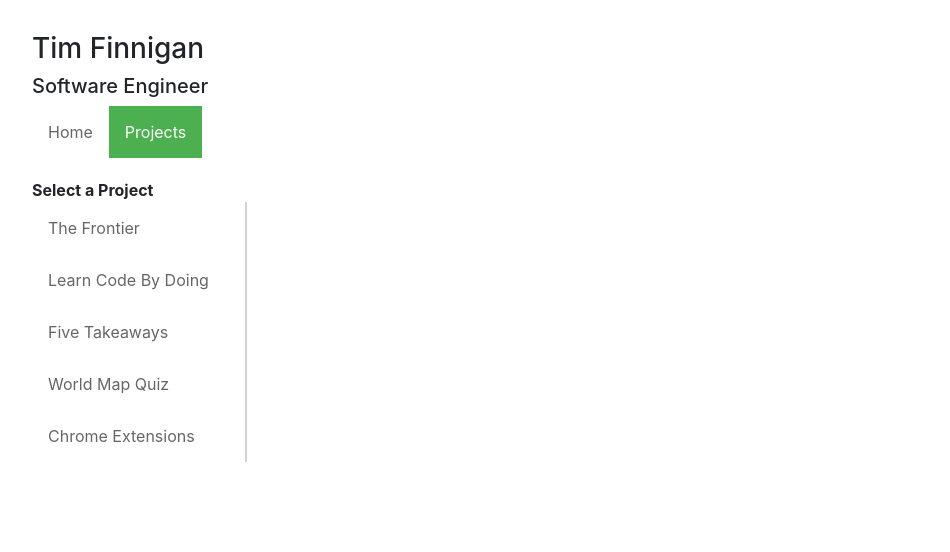
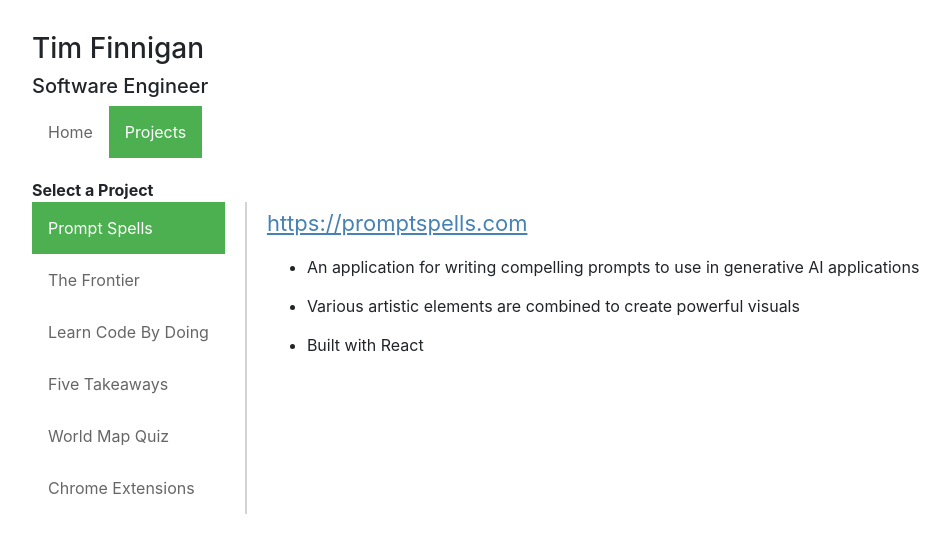
Before and after one commit to TimFinnigan/tim-finnigan-homepage, a React (Create React App) app: page /projects/prompt-spells in a window 1280 px wide. Shown: the top 552 px of the page, without its empty margins (0-950 px from the left). Built offline with nearby package versions, Linux system fonts and the light colour scheme.

Commit message:
update items, add prompt spells

```diff
--- a/src/App.js
+++ b/src/App.js
@@ -19,19 +19,19 @@ class App extends React.Component {
 					<br />
 					<ul className='skills'>
 						<li>JavaScript</li>
-                        <li>jQuery</li>
 						<li>HTML</li>
 						<li>CSS</li>
 						<li>Angular</li>
 						<li>React</li>
+						<li>Node.js</li>
 					</ul>
 					<ul className='skills'>
-                        <li>Node.js</li>
 						<li>SQL</li>
 						<li>Python</li>
 						<li>AWS</li>
 						<li>Tableau</li>
 						<li>Highcharts</li>
+						<li>Chart.js</li>
 					</ul>
 					<br />
 					<strong>Links</strong>
--- a/src/index.css
+++ b/src/index.css
@@ -99,7 +99,7 @@ code {
 
 .timeline-wrapper strong {
   font-size: 16px;
-  margin-left: -60px;
+  margin-left: -65px;
 }
 
 .timeline {
--- a/src/index.js
+++ b/src/index.js
@@ -49,11 +49,7 @@ const routing = (
 			</ul>
 			<Switch>
 				<Route exact path='/' component={App} />
-                <Redirect
-                    exact
-                    from='/projects'
-                    to='/projects/learn-code-by-doing'
-                />
+				<Redirect exact from='/projects' to='/projects/prompt-spells' />
 				<Route path='/projects' component={Projects} />
 				<Route path='/principles' component={Principles} />
 				<Route path='/goals' component={Goals} />
--- a/src/projects.js
+++ b/src/projects.js
@@ -207,6 +207,30 @@ const Frontier = ({ match }) => (
 	</div>
 );
 
+const PromptSpells = ({ match }) => (
+	<div className='project-description'>
+		<a
+			href='https://promptspells.com/'
+			target='_blank'
+			rel='noopener noreferrer'
+			className='project-link'
+		>
+			https://promptspells.com
+		</a>
+		<ul>
+			<li>
+				An application for writing compelling prompts to use in
+				generative AI applications
+			</li>
+			<li>
+				Various artistic elements are combined to create powerful
+				visuals
+			</li>
+			<li>Built with React</li>
+		</ul>
+	</div>
+);
+
 class Projects extends React.Component {
 	render() {
 		// const { url } = this.props.match;
@@ -215,6 +239,11 @@ class Projects extends React.Component {
 				<strong>Select a Project</strong>
 				<br />
 				<ul className='nav-links portfolio-nav-links'>
+					<li>
+						<NavLink to='/projects/prompt-spells'>
+							Prompt Spells
+						</NavLink>
+					</li>
 					<li>
 						<NavLink to='/projects/the-frontier'>
 							The Frontier
@@ -266,11 +295,11 @@ class Projects extends React.Component {
 					path='/projects/chrome-extensions'
 					component={Chrome}
 				/>
-				<Route
+				{/* <Route
 					exact
 					path='/projects/gantt-chart-maker'
 					component={Gantt}
-				/>
+				/> */}
 				<Route exact path='/projects/world-map-quiz' component={Map} />
 				<Route
 					exact
@@ -287,7 +316,12 @@ class Projects extends React.Component {
 					path='/projects/the-frontier'
 					component={Frontier}
 				/>
-				<Route exact path='/projects/data-shown' component={Data} />
+				<Route
+					exact
+					path='/projects/prompt-spells'
+					component={PromptSpells}
+				/>
+				{/* <Route exact path='/projects/data-shown' component={Data} /> */}
 			</div>
 		);
 	}
--- a/src/timeline.js
+++ b/src/timeline.js
@@ -19,7 +19,9 @@ class Timeline extends Component {
 					</li>
 					<li className='timeline-item is-done'>
 						<div className='bold time'>2017</div>
-						<div className='bold'>Earned Masters Degree (M.S.)</div>
+						<div className='bold'>
+							Earned Masters Degree in Information Systems
+						</div>
 					</li>
 					<li className='timeline-item is-done'>
 						<div className='bold time'>2016</div>
```
Lines whose indentation alone changed are shown as unchanged.
